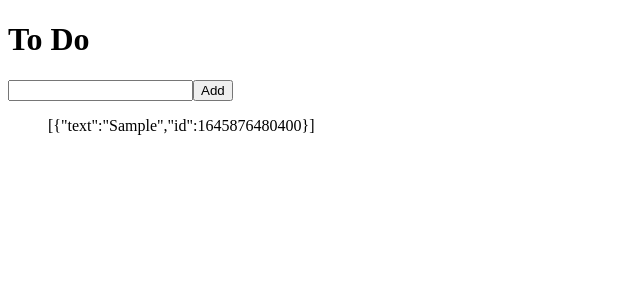
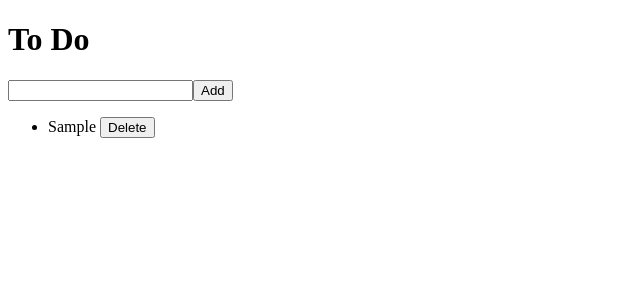
Before and after one commit to HamInKyou/vanilla-redux, a React (Create React App) app: page / in a window 1280 px wide. Both pictures are taken after typing "Sample" into the empty fields and a click on the button "Add". Shown: the top 300 px of the page, without its empty margins (0-640 px from the left). Built offline with nearby package versions, Linux system fonts and the light colour scheme.

Commit message:
feat: 3.4 toDo 리스트 렌더링과 삭제까지 구현

```diff
--- /dev/null
+++ b/src/components/ToDo.js
@@ -0,0 +1,20 @@
+import React from "react";
+import { connect } from "react-redux";
+import { actionCreators } from "../store";
+
+function ToDo({ text, deleteToDo }) {
+  return (
+    <li>
+      {text} <button onClick={deleteToDo}>Delete</button>
+    </li>
+  );
+}
+
+function mapDispatchToProps(dispatch, ownProps) {
+  return {
+    deleteToDo: () => dispatch(actionCreators.deleteToDo(ownProps.id)),
+  };
+}
+
+//connect함수를 쓰면 컴포넌트로 보내는 props에 위 함수에서 리턴한 것들 props로 추가할 수 있게 해준다!
+export default connect(null, mapDispatchToProps)(ToDo);
--- a/src/routes/Home.js
+++ b/src/routes/Home.js
@@ -1,5 +1,6 @@
 import { useState } from "react";
 import { connect } from "react-redux";
+import ToDO from "../components/ToDo";
 import { actionCreators } from "../store";
 
 function Home({ toDos, addToDo }) {
@@ -19,7 +20,11 @@
         <input type="text" value={text} onChange={onChange} />
         <button>Add</button>
       </form>
-      <ul>{JSON.stringify(toDos)}</ul>
+      <ul>
+        {toDos.map((toDo) => (
+          <ToDO key={toDo.id} {...toDo} />
+        ))}
+      </ul>
     </>
   );
 }
@@ -32,7 +37,9 @@
 }
 
 function mapDispatchToProps(dispatch, ownProps) {
-  return { addToDo: (text) => dispatch(actionCreators.addToDo(text)) };
+  return {
+    addToDo: (text) => dispatch(actionCreators.addToDo(text)),
+  };
 }
 
 //connect함수를 쓰면 컴포넌트로 보내는 props에 위 함수에서 리턴한 것들 props로 추가할 수 있게 해준다!
--- a/src/store.js
+++ b/src/store.js
@@ -12,7 +12,7 @@
 export const deleteToDo = (id) => {
   return {
     type: DELETE,
-    payload: id,
+    payload: parseInt(id),
   };
 };
 
@@ -21,7 +21,7 @@
     case ADD:
       return [{ text: action.payload, id: Date.now() }, ...state];
     case DELETE:
-      return state.filter((toDo) => toDo !== action.payload);
+      return state.filter((toDo) => toDo.id !== action.payload);
     default:
       return state;
   }
```
